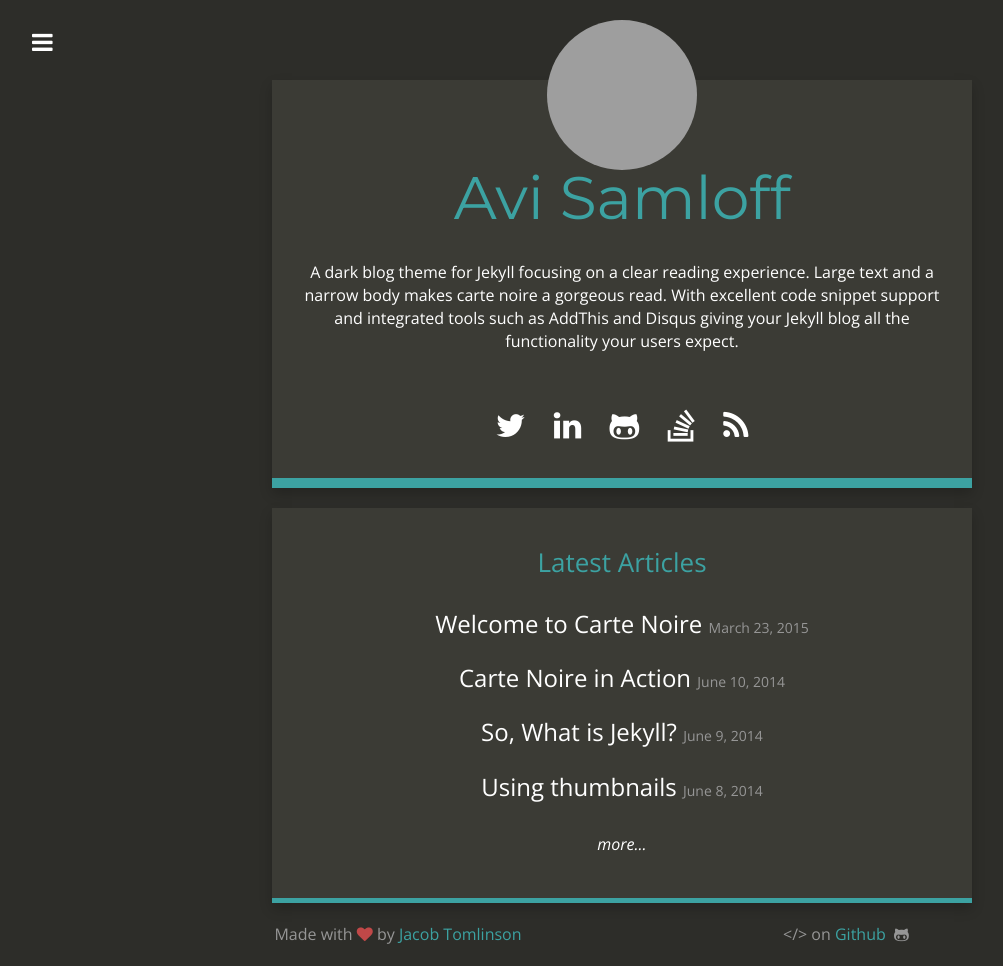
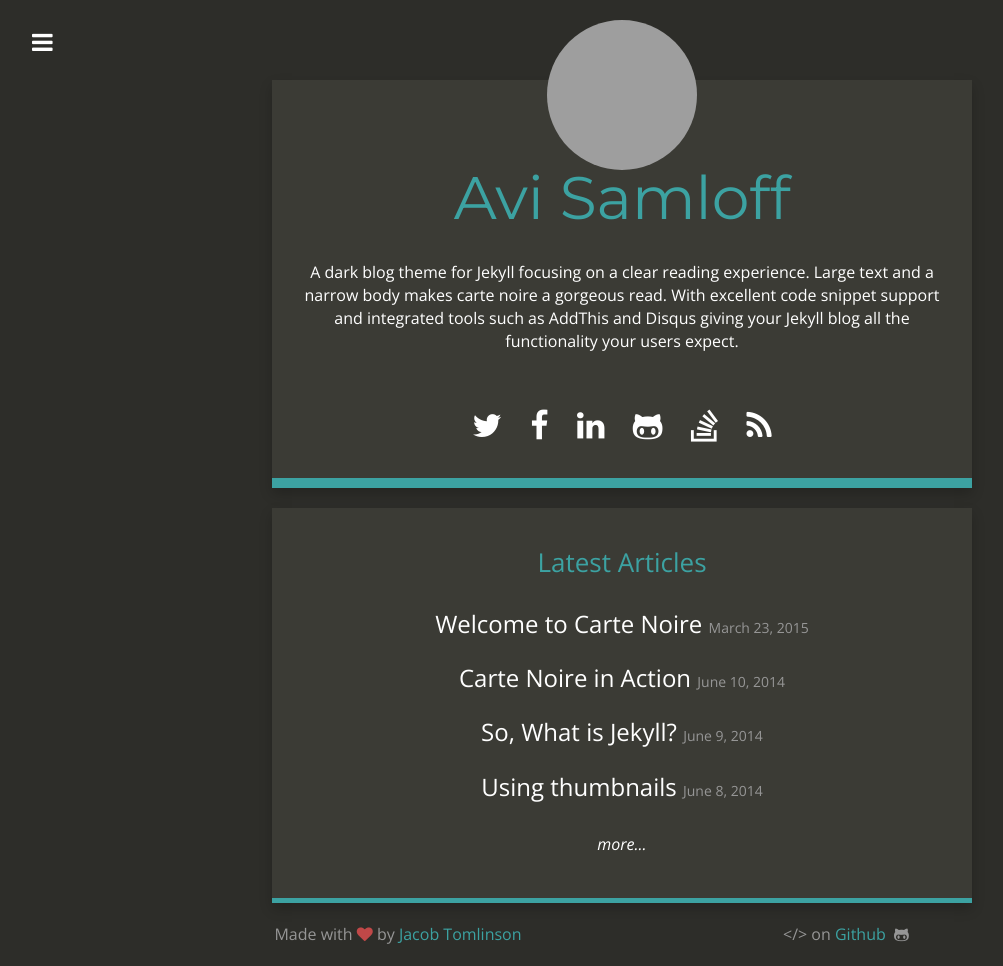
Before and after one commit to theavish/theavish.github.io, a Jekyll site: the page built from index.html, in a window 1280 px wide. Shown: the whole page, without its empty margins (18-1021 px from the left). Built offline with Jekyll 4.4.1, drawn with Linux system fonts in a browser that asks for light colours; nearby versions of some CDN libraries; Markdown is read by kramdown in place of the engine named in the settings; grey boxes are pictures that could not be loaded.

Commit message:
update with facebook information

```diff
--- a/_config.yml
+++ b/_config.yml
@@ -15,7 +15,6 @@
 # Social usernames/URLs
 twitter_username: theavish
 github_username:  theavish
-facebook_username: AviSamloff
 facebook_link: https://www.facebook.com/AviSamloff
 linkedin_link: https://www.linkedin.com/in/avisamloff
 # google_plus_link: http://carte-noire.jacobtomlinson.co.uk/
--- a/_includes/social_links.html
+++ b/_includes/social_links.html
@@ -1,5 +1,6 @@
 <p class="links">
   {% if site.twitter_username %}<a href="http://www.twitter.com/{{ site.twitter_username }}" target="_new"><i class="fa fa-twitter"></i></a>{% endif %}
+  {% if site.facebook_link %}<a href="{{ site.facebook_link }}" target="_new"><i class="fa fa-facebook"></i></a>{% endif %}
   {% if site.linkedin_link %}<a href="{{ site.linkedin_link }}" target="_new"><i class="fa fa-linkedin"></i></a>{% endif %}
   {% if site.google_plus_link %}<a href="{{ site.google_plus_link }}" target="_new"><i class="fa fa-google-plus"></i></a>{% endif %}
   {% if site.github_username %}<a href="https://github.com/{{ site.github_username }}" target="_new"><i class="fa fa-github-alt"></i></a>{% endif %}
```
